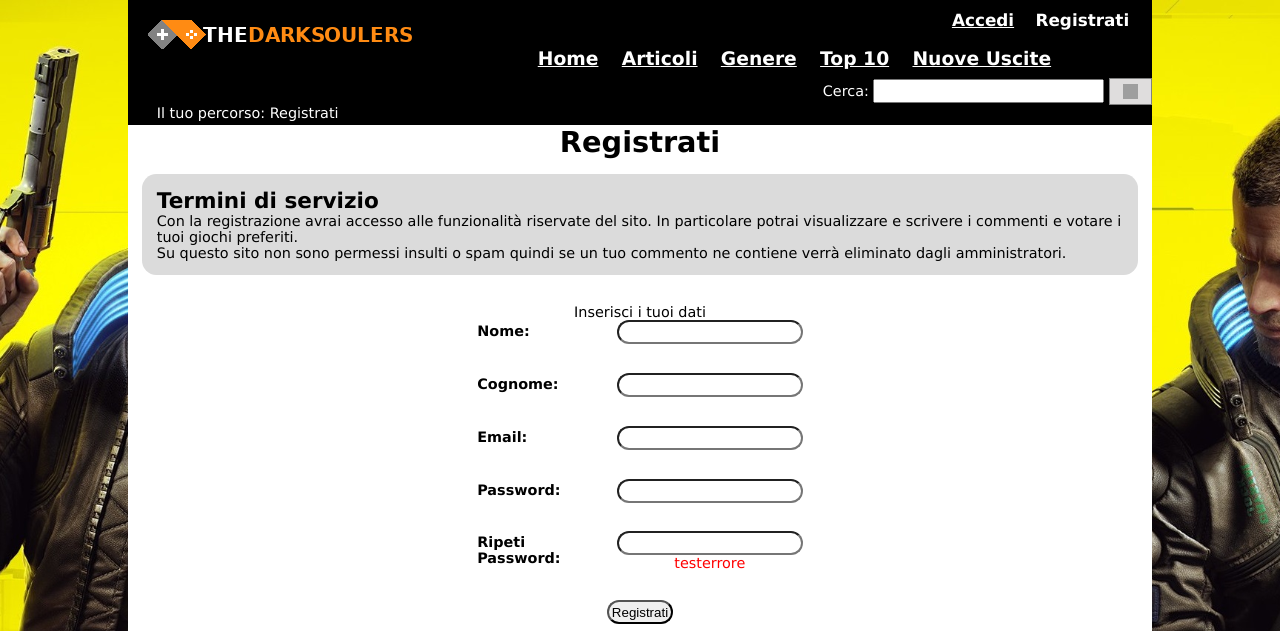
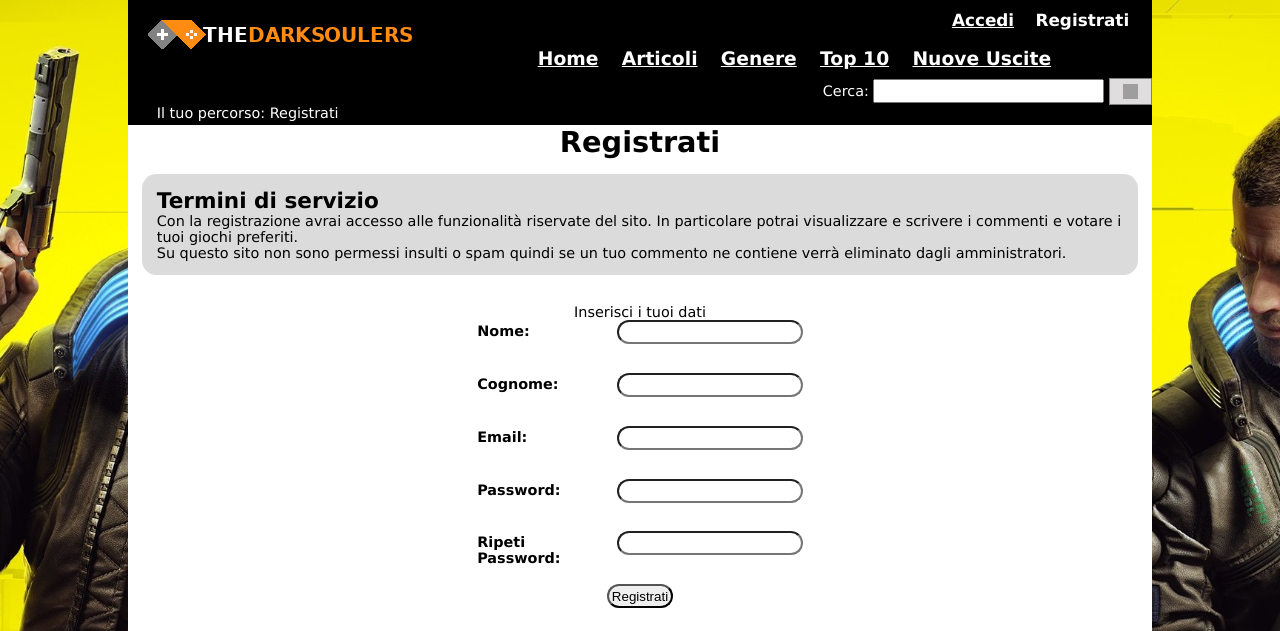
Before and after one commit to Emanuele999-it/ProgettoTecWeb, a PHP site: page /php/registrazione.php in a window 1280 px wide. Shown: the top 631 px of the page. Run offline with PHP 8.4, Linux system fonts and the light colour scheme; grey boxes are pictures that could not be loaded.

Commit message:
Aggiornato js

```diff
--- a/js/script.js
+++ b/js/script.js
@@ -116,7 +116,7 @@ if (regist) {
 }
 
 //pagina login
-var login = document.getElementById("form-login");
+var login = document.getElementById("form-accesso");
 if (login) {
 	login.addEventListener("submit", function (event) {
 		if (!(loginCheck("login-email","login-password"))) {
--- a/php/contents/accessoContent.php
+++ b/php/contents/accessoContent.php
@@ -1,4 +1,4 @@
-<div id="form-login" class="contenutoAccesso">
+<div class="contenutoAccesso">
     <h1>Accedi</h1>
     <h2><span class="errore-credenziali"><SegnapostoCredenziali /></span></h2>
     <form action="../php/accesso-handle.php"  method="post"  id="form-accesso">
--- a/php/contents/registrazioneContent.php
+++ b/php/contents/registrazioneContent.php
@@ -1,4 +1,4 @@
-<div id="form-registrazione" class="contenutoAccesso">
+<div class="contenutoAccesso">
     <h1>Registrati</h1>
     <div id="termini-di-servizio">
         <h2 >Termini di servizio</h2>
@@ -52,7 +52,7 @@
             <input id="registrazione-password2"
                     type="password"
                     name="password2" />
-            <span id="registrazione-password2-warning" class="warning">testerrore</span>
+            <span id="registrazione-password2-warning" class="warning"></span>
         </li>
         <li class="form-element">
             <input class="submit"
```
